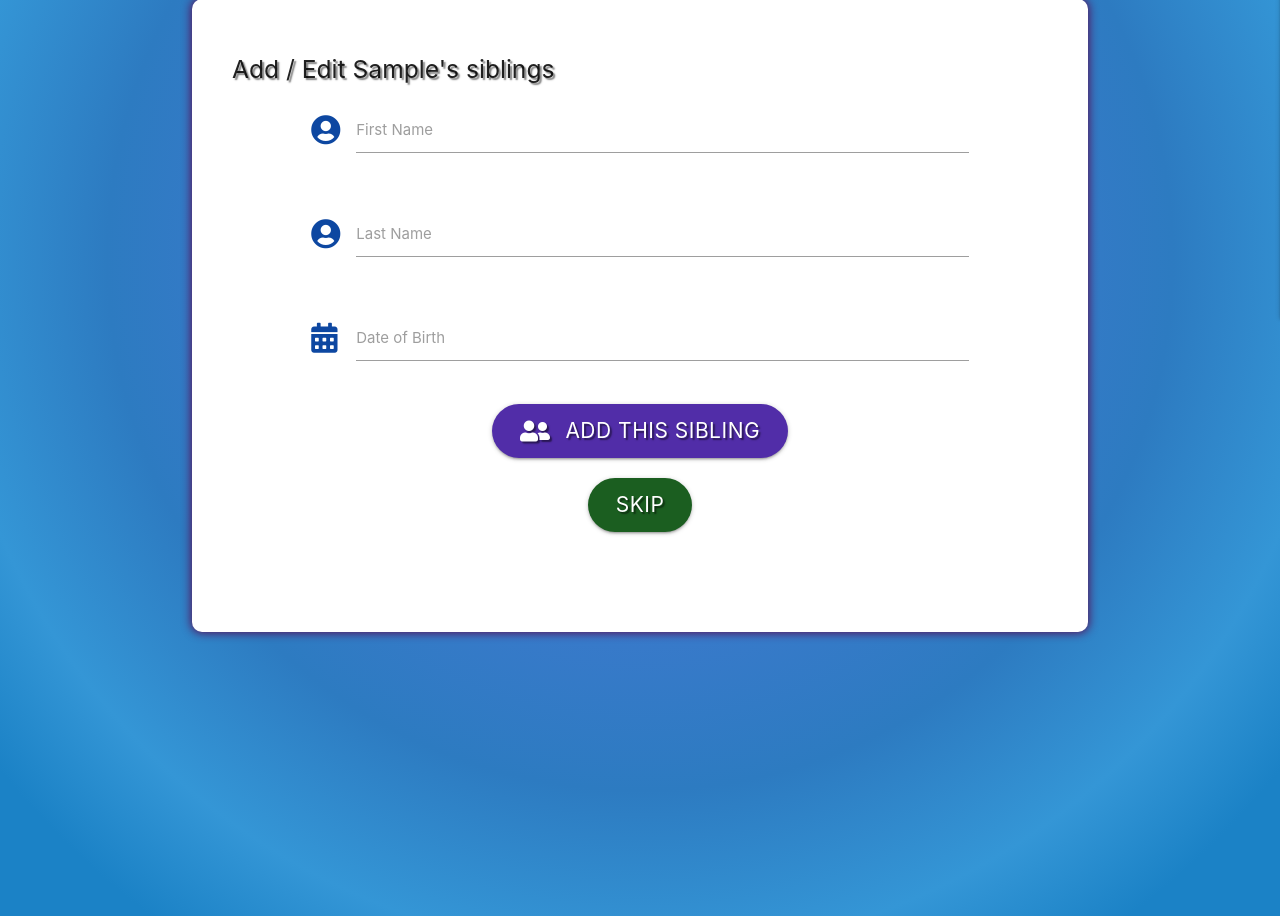
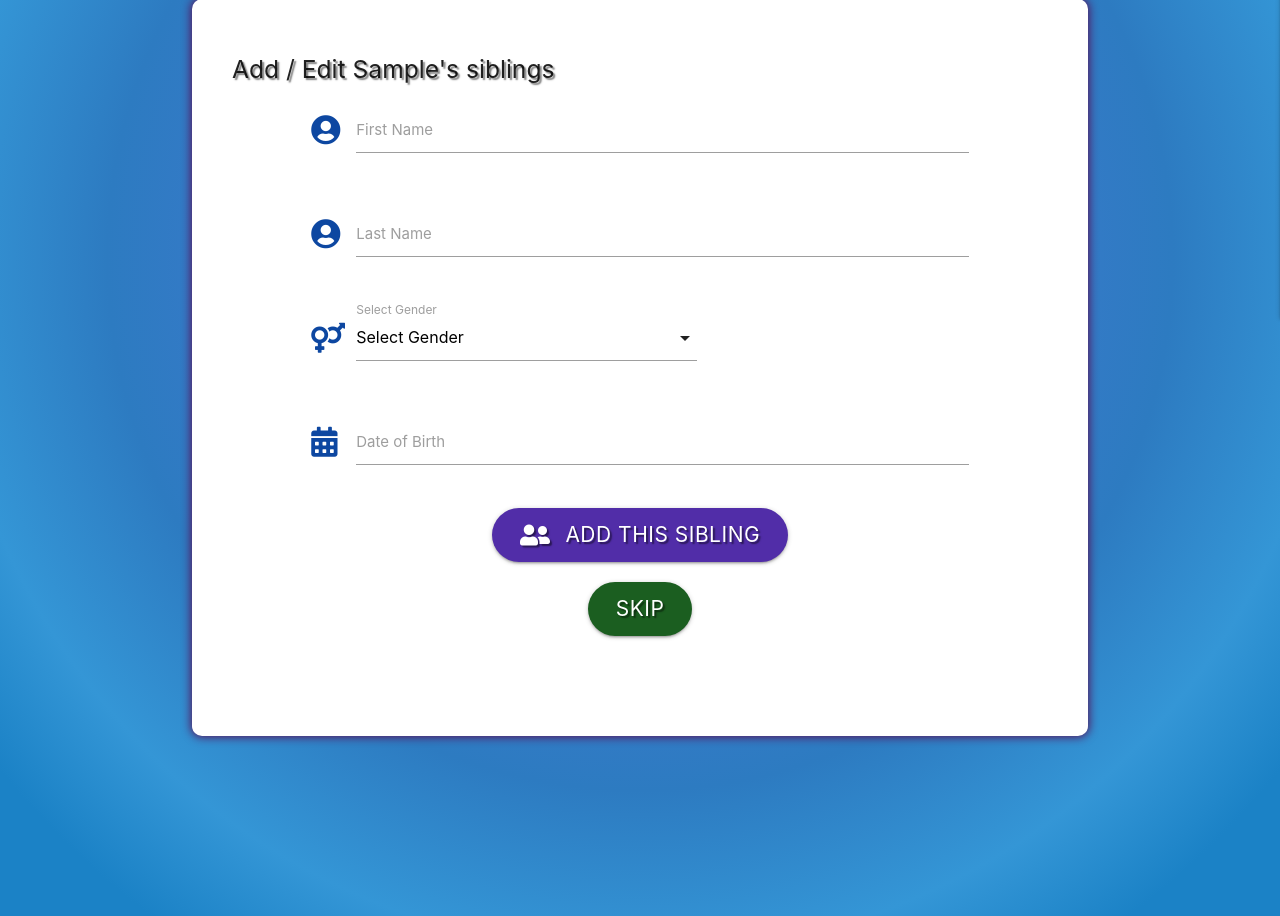
Before and after one commit to Mr-Smyth/circles, a Flask app: template templates/edit_siblings.html in a window 1280 px wide. Shown: the part 542-1458 px from the top of the page. Run offline with Flask 2, Linux system fonts and the light colour scheme; the template is opened without the code that fills it: most values are stand-ins (such as "Sample title", 1, 10 or a date in 2020); some libraries are stand-ins or nearby versions.

Commit message:
Fix bug that was duplicating siblings when adding a new siblings
* Add gender option to sibling form

```diff
--- a/app.py
+++ b/app.py
@@ -324,7 +324,7 @@ def edit_spouse_partner(person_id):
                     "birth_surname": request.form.get(
                         "spouse_last_name").lower(),
                     "parents": {"mother": "", "father": ""},
-                    "siblings": "",
+                    "siblings": [],
                     "spouse": persons_id,
                     "gender": "Female",
                     "dob": request.form.get("spouse_dob"),
@@ -401,7 +401,7 @@ def edit_siblings(person_id):
                 "parents": {"mother": "", "father": ""},
                 "siblings": [],
                 "spouse": "",
-                "gender": "Female",
+                "gender": request.form.get("gender"),
                 "dob": request.form.get("sibling_dob"),
                 "dod": "",
                 "birth_address": "",
@@ -409,9 +409,9 @@ def edit_siblings(person_id):
                 "information": "",
                 "children": []
             }
-            # INSERT THE NEW SPOUSE
-            new_sibling = mongo.db.people.insert_one(sibling)
-            new_sibling_id = new_sibling.inserted_id
+            # INSERT THE NEW SPOUSE THEN GET ID IN CORRECT FORMAT
+            mongo.db.people.insert_one(sibling)
+            new_sibling_id = mongo.db.people.find_one(sibling)["_id"]
 
             # UPDATE PERSONS SIBLING ARRAY WITH ID FROM NEW SIBLING
             mongo.db.people.find_one_and_update(
@@ -421,17 +421,18 @@ def edit_siblings(person_id):
             # UPDATE PERSONS SIBLINGS WITH THIS NEW SIBLING -
             # PERSONS SIBLING + PERSONS_ID IS THE FULL SIBLING LIST
             combined_siblings = persons_siblings_ids.copy()
-            combined_siblings.append(person_id)
+            combined_siblings.append(persons_id)
             combined_siblings.append(new_sibling_id)
 
-            # ADD THIS LIST, TO ALL SIBLINGS, BUT REMOVE EACH SIBLING FROM OWN LIST
-            # *     SO CREATE A MY_SIBLING_LIST - THIS LIST IS FOR ADDING TO EACH
-            #       SIBLING
+            # ADD THIS LIST, TO ALL SIBLINGS, BUT REMOVE EACH SIBLING
+            # FROM OWN LIST:
+            # *     SO CREATE A MY_SIBLING_LIST - THIS LIST IS FOR ADDING
+            #        TO EACH SIBLING
             # *     THEN MAKE MY_SIBLINGS EQUAL A COPY OF COMBINED SIBLINGS
             # *     THEN REMOVE CURRENT SIBLING IN THE ITERATION FROM MY
             #       SIBLINGS
-            # *     ADD THE CURRENT MY_SIBLINGS TO THE ID OF THE CURRENT SIBLING
-            #       IN THE ITERATION
+            # *     ADD THE CURRENT MY_SIBLINGS TO THE ID OF THE CURRENT
+            #       SIBLING IN THE ITERATION
             my_siblings = []
             for sibling in combined_siblings:
                 my_siblings = combined_siblings.copy()
@@ -462,8 +463,8 @@ def edit_siblings(person_id):
 
             # 3RD STAGE: COMBINE THESE LISTS OF SIBLINGS
             person_and_sibling_list = [persons_id, found_sibling_id]
-            combined_siblings = list(set(
-                persons_siblings_ids + person_and_sibling_list + sibling_siblings_id_list))
+            combined_siblings = []
+            combined_siblings = list(set(persons_siblings_ids + person_and_sibling_list + sibling_siblings_id_list))
 
             # 4th STAGE: PUSH EACH MY_SIBLINGS LIST TO EACH SIBLING
             # *     CREATE A MY_SIBLING_LIST - THIS LIST IS FOR ADDING TO EACH
--- a/templates/edit_siblings.html
+++ b/templates/edit_siblings.html
@@ -46,6 +46,18 @@
 						<label for="sibling_last_name">Last Name</label>
 					</div>
 				</div>
+                <!-- SELECT GENDER -->
+				<div class="row">
+					<div class="input-field col s8 m6 offset-s0 offset-m1">
+                        <i class="fas fa-venus-mars prefix blue-text text-darken-4"></i>
+						<select id="gender" name="gender" class="validate" required>
+				            <option value="" disabled selected>Select Gender</option>
+				            <option value="female" class="validate">Female</option>
+				            <option value="male" class="validate">Male</option>
+				        </select>
+                        <label>Select Gender</label>
+					</div>
+				</div>
                 <!-- DOB -->
                 <div class="row">
                     <div class="input-field col s12 m10 offset-s0 offset-m1">
```
